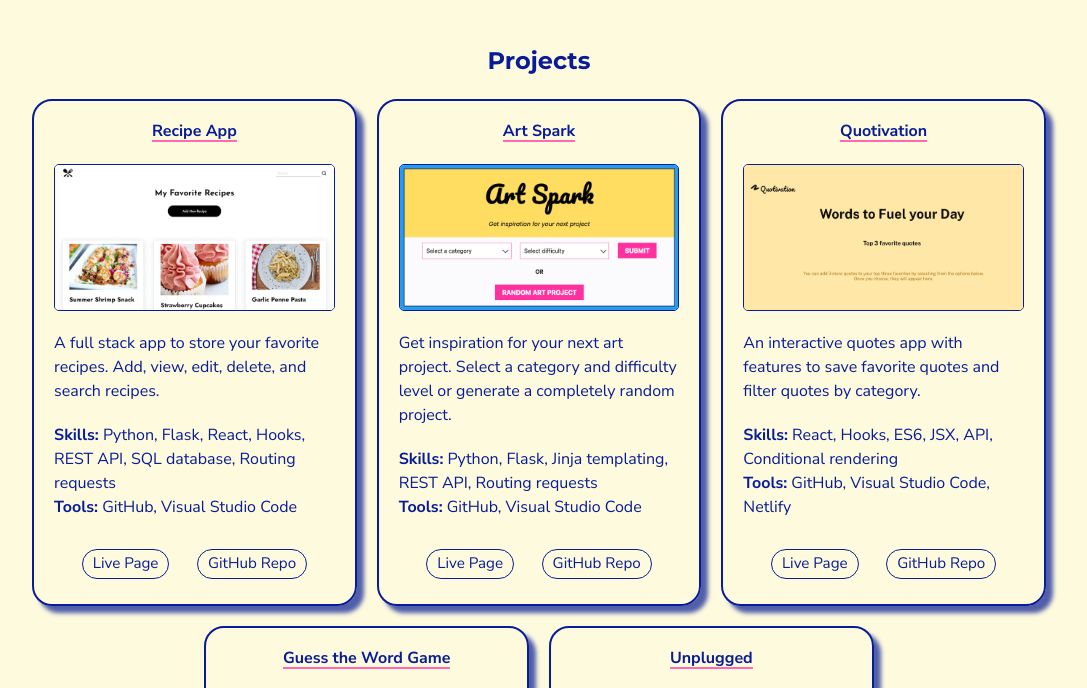
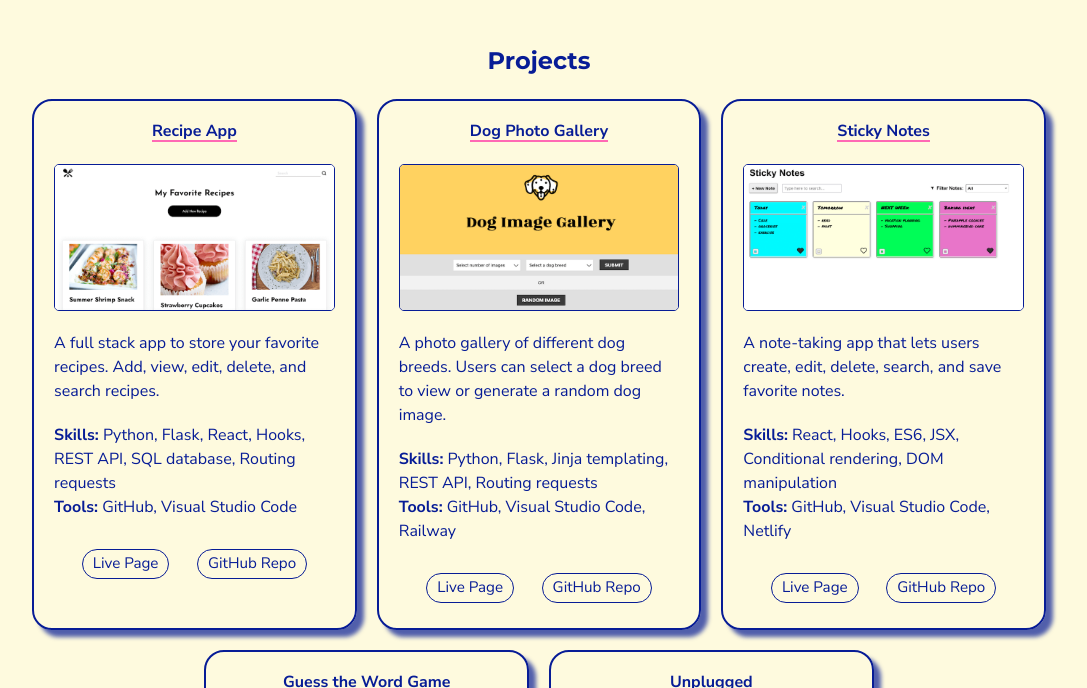
Before and after one commit to DeniseLewis1/portfolio, a website built with Parcel: page index.html in a window 1280 px wide. Shown: the part 940-1628 px from the top of the page, without its empty margins (101-1188 px from the left). Built offline with nearby package versions, Linux system fonts and the light colour scheme.

Commit message:
Change projects

```diff
--- a/index.html
+++ b/index.html
@@ -126,36 +126,36 @@
           </div>
 
           <div class="project-item">
-            <h4 class="project-title">Art Spark</h4>
+            <h4 class="project-title">Dog Photo Gallery</h4>
             <figure>
-              <a href="https://art-spark.up.railway.app/" target="_blank">
-                <img class="project-image" src="img/art-spark.png" alt="Art Spark">
+              <a href="https://dog-photo-gallery.up.railway.app/" target="_blank">
+                <img class="project-image" src="img/dog-photo-gallery.png" alt="Dog Photo Gallery">
               </a>
             </figure>
-            <p class="project-description">Get inspiration for your next art project. Select a category and difficulty level
-              or generate a completely random project.</p>
+            <p class="project-description">A photo gallery of different dog breeds. Users can select a dog breed to view or
+              generate a random dog image.</p>
             <p class="project-skills"><span>Skills:</span> Python, Flask, Jinja templating, REST API, Routing requests</p>
-            <p class="project-skills"><span>Tools:</span> GitHub, Visual Studio Code</p>
+            <p class="project-skills"><span>Tools:</span> GitHub, Visual Studio Code, Railway</p>
             <div class="project-links">
-              <a href="https://art-spark.up.railway.app/" target="_blank">Live Page</a>
-              <a href="https://github.com/DeniseLewis1/art-spark" target="_blank">GitHub Repo</a>
+              <a href="https://dog-photo-gallery.up.railway.app/" target="_blank">Live Page</a>
+              <a href="https://github.com/DeniseLewis1/dog-photo-gallery-app" target="_blank">GitHub Repo</a>
             </div>
           </div>
 
           <div class="project-item">
-            <h4 class="project-title">Quotivation</h4>
+            <h4 class="project-title">Sticky Notes</h4>
             <figure>
-              <a href="https://quotivation-dl.netlify.app/" target="_blank">
-                <img class="project-image" src="img/quotivation.png" alt="Quotivation">
+              <a href="https://stickynotes-dl.netlify.app/" target="_blank">
+                <img class="project-image" src="img/sticky-notes.png" alt="Sticky Notes">
               </a>
             </figure>
-            <p class="project-description">An interactive quotes app with features to save favorite quotes and filter quotes
-              by category.</p>
-            <p class="project-skills"><span>Skills:</span> React, Hooks, ES6, JSX, API, Conditional rendering</p>
+            <p class="project-description">A note-taking app that lets users create, edit, delete, search, and save favorite
+              notes.</p>
+            <p class="project-skills"><span>Skills:</span> React, Hooks, ES6, JSX, Conditional rendering, DOM manipulation</p>
             <p class="project-skills"><span>Tools:</span> GitHub, Visual Studio Code, Netlify</p>
             <div class="project-links">
-              <a href="https://quotivation-dl.netlify.app/" target="_blank">Live Page</a>
-              <a href="https://github.com/DeniseLewis1/quotivation" target="_blank">GitHub Repo</a>
+              <a href="https://stickynotes-dl.netlify.app/" target="_blank">Live Page</a>
+              <a href="https://github.com/DeniseLewis1/sticky-notes" target="_blank">GitHub Repo</a>
             </div>
           </div>
 
```
Also changed, not shown: img/art-spark.png (deleted), img/dog-photo-gallery.png (added), img/quotivation.png (deleted), img/sticky-notes.png (added).
